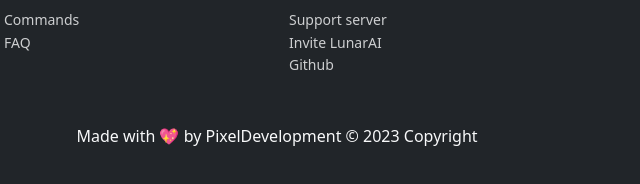
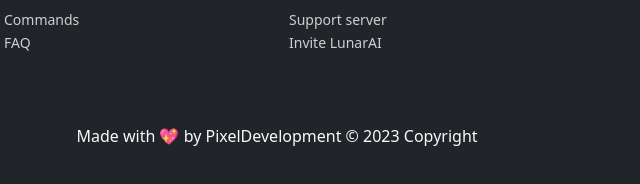
Before and after one commit to lunaraibot/lunaraibot.github.io, a plain HTML site: page index.html in a window 1280 px wide. Shown: the part 1830-2014 px from the top of the page, 363-1003 px from the left. Drawn offline with nearby package versions, Linux system fonts and the light colour scheme.

Commit message:
Update index.html

```diff
--- a/index.html
+++ b/index.html
@@ -212,7 +212,6 @@
                     <ul>
                         <li><a href="https://discord.gg/4wNdN4wSwK">Support server</a></li>
                         <li><a href="https://discord.com/api/oauth2/authorize?client_id=1127273178868228278&permissions=274878295104&scope=bot">Invite LunarAI</a></li>
-                        <li><a href="#">Github</a></li>
                     </ul>
                 </div>
                 <div class="col-lg-3 item social"><a href="https://discord.gg/4wNdN4wSwK"><ion-icon name="logo-discord"></ion-icon></a>
```
